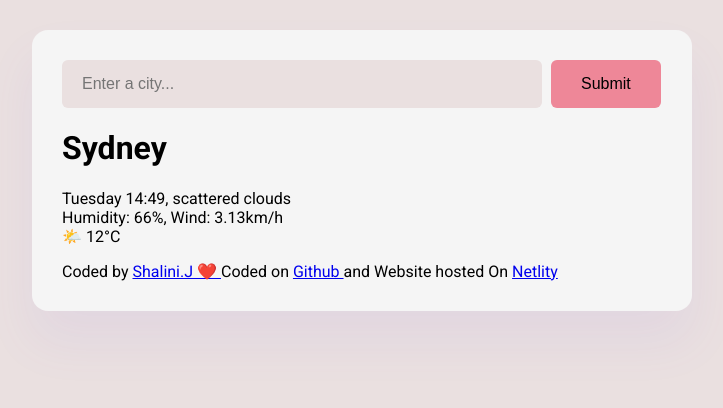
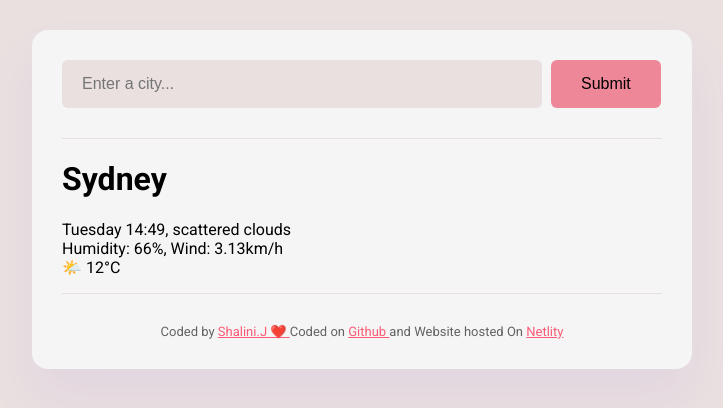
Before and after one commit to Shalini-jadala/weather-app, a plain HTML site: page index.html in a window 1280 px wide. Shown: the whole page, without its empty margins (278-1001 px from the left). Drawn offline with Linux system fonts and the light colour scheme.

Commit message:
added borders on header and footer as well

```diff
--- a/src/style.css
+++ b/src/style.css
@@ -11,6 +11,14 @@ body {
     padding: 30px;
     border-radius: 16px;
 
+}
+
+header{
+    border-bottom: 1px solid #eae0e0;
+    padding: 0 0 30px 0;
+}
+a {
+    color: rgb(251, 91, 118);;
 }
 .search-form-input{
     background-color:  #eae0e0;
@@ -31,3 +39,11 @@ margin-left: 5px;
 
 
 }
+footer{
+    border-top: 1px solid #eae0e0;
+    padding: 30px 0 0 0;
+    text-align: center;
+    font-size: 13px;
+    color: rgba(0, 0, 0, 0.6);
+
+}
```
